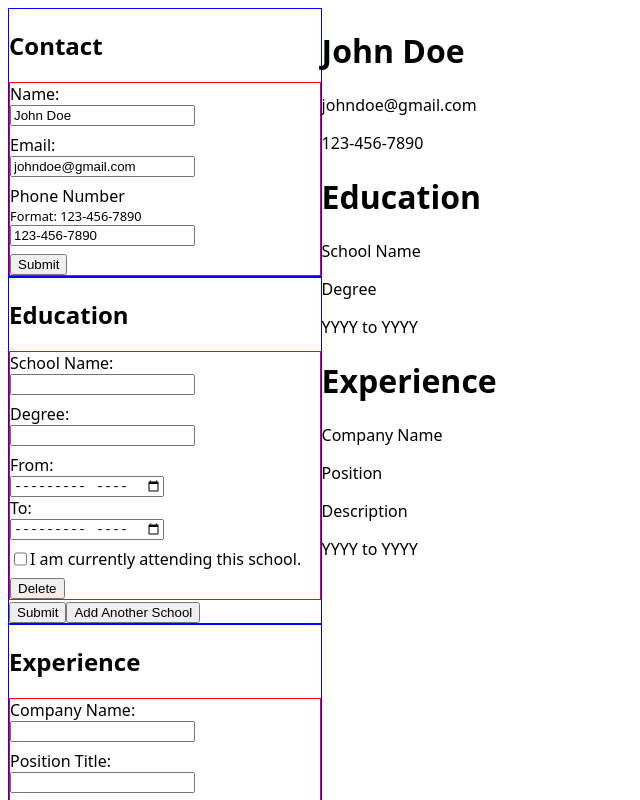
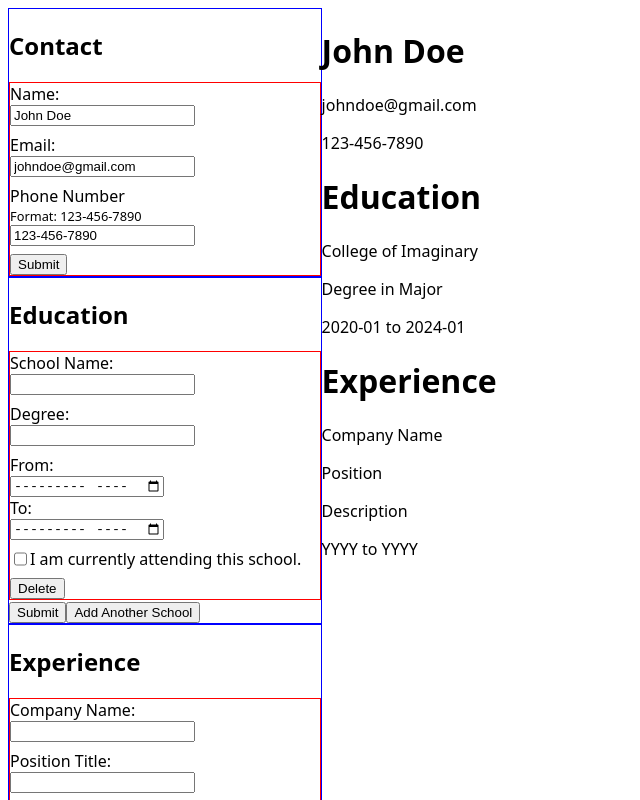
Before and after one commit to ken-ux/cv-application, a React (Vite) app: page / in a window 1280 px wide. Shown: the top 800 px of the page, without its empty margins (0-640 px from the left). Built offline with nearby package versions, Linux system fonts and the light colour scheme.

Commit message:
Render list of schools in CV preview

```diff
--- a/src/App.jsx
+++ b/src/App.jsx
@@ -13,6 +13,15 @@ function App() {
     phoneNumber: "123-456-7890",
   });
 
+  const [education, setEducation] = useState([
+    {
+      schoolName: "College of Imaginary",
+      degree: "Degree in Major",
+      startYear: "2020-01",
+      endYear: "2024-01",
+    },
+  ]);
+
   return (
     <>
       <div>
@@ -20,13 +29,13 @@ function App() {
           <Contact submitForm={setContact} />
         </Section>
         <Section title="Education">
-          <Education />
+          <Education submitForm={setEducation} />
         </Section>
         <Section title="Experience">
           <Experience />
         </Section>
       </div>
-      <PreviewCV contact={contact}></PreviewCV>
+      <PreviewCV contact={contact} education={education}></PreviewCV>
     </>
   );
 }
--- a/src/components/PreviewCV.jsx
+++ b/src/components/PreviewCV.jsx
@@ -1,6 +1,18 @@
 import PropTypes from "prop-types";
 
-function PreviewCV({ contact }) {
+function PreviewCV({ contact, education }) {
+  const schools = education.map((school, index) => {
+    return (
+      <div key={index}>
+        <p>{school.schoolName}</p>
+        <p>{school.degree}</p>
+        <p>
+          {school.startYear} to {school.endYear}
+        </p>
+      </div>
+    );
+  });
+
   return (
     <div>
       <div>
@@ -10,9 +22,7 @@ function PreviewCV({ contact }) {
       </div>
       <div>
         <h1>Education</h1>
-        <p>School Name</p>
-        <p>Degree</p>
-        <p>YYYY to YYYY</p>
+        {schools}
       </div>
       <div>
         <h1>Experience</h1>
@@ -27,6 +37,7 @@ function PreviewCV({ contact }) {
 
 PreviewCV.propTypes = {
   contact: PropTypes.object,
+  education: PropTypes.array,
 };
 
 export default PreviewCV;
```
